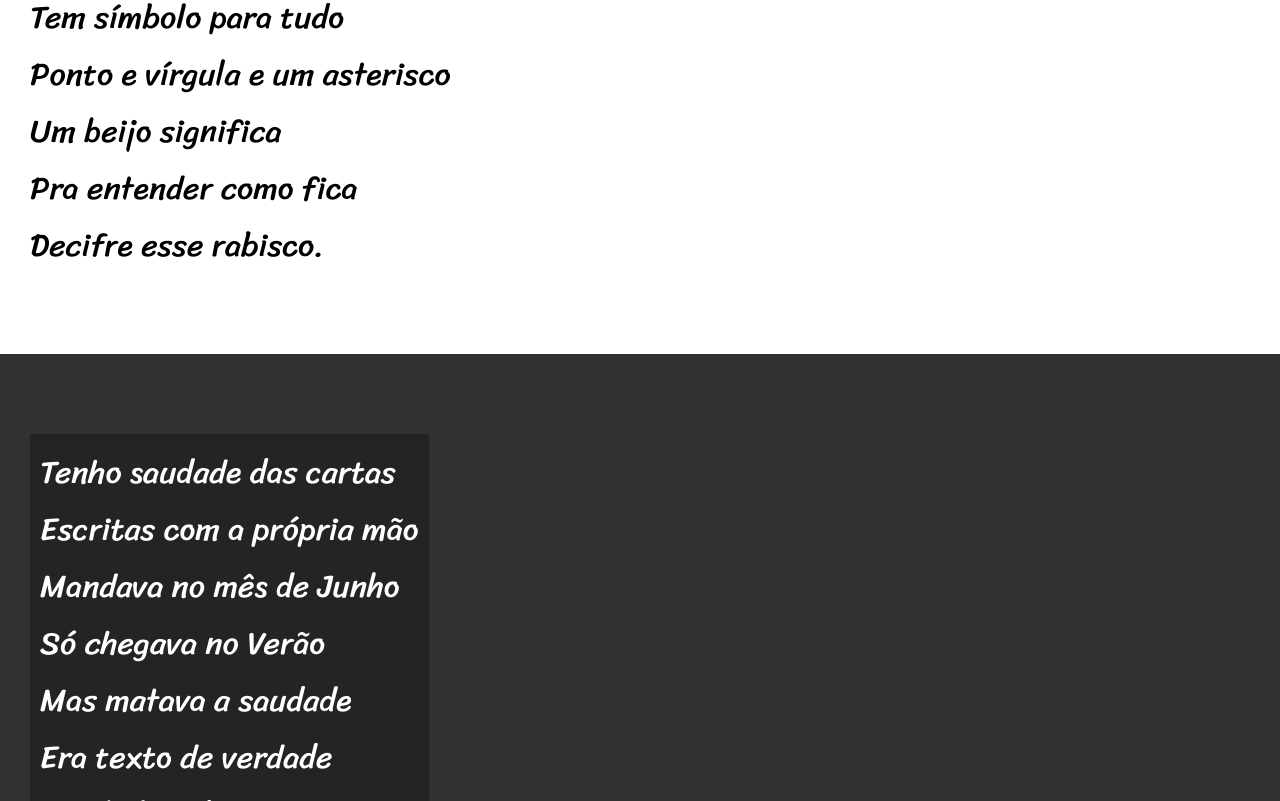
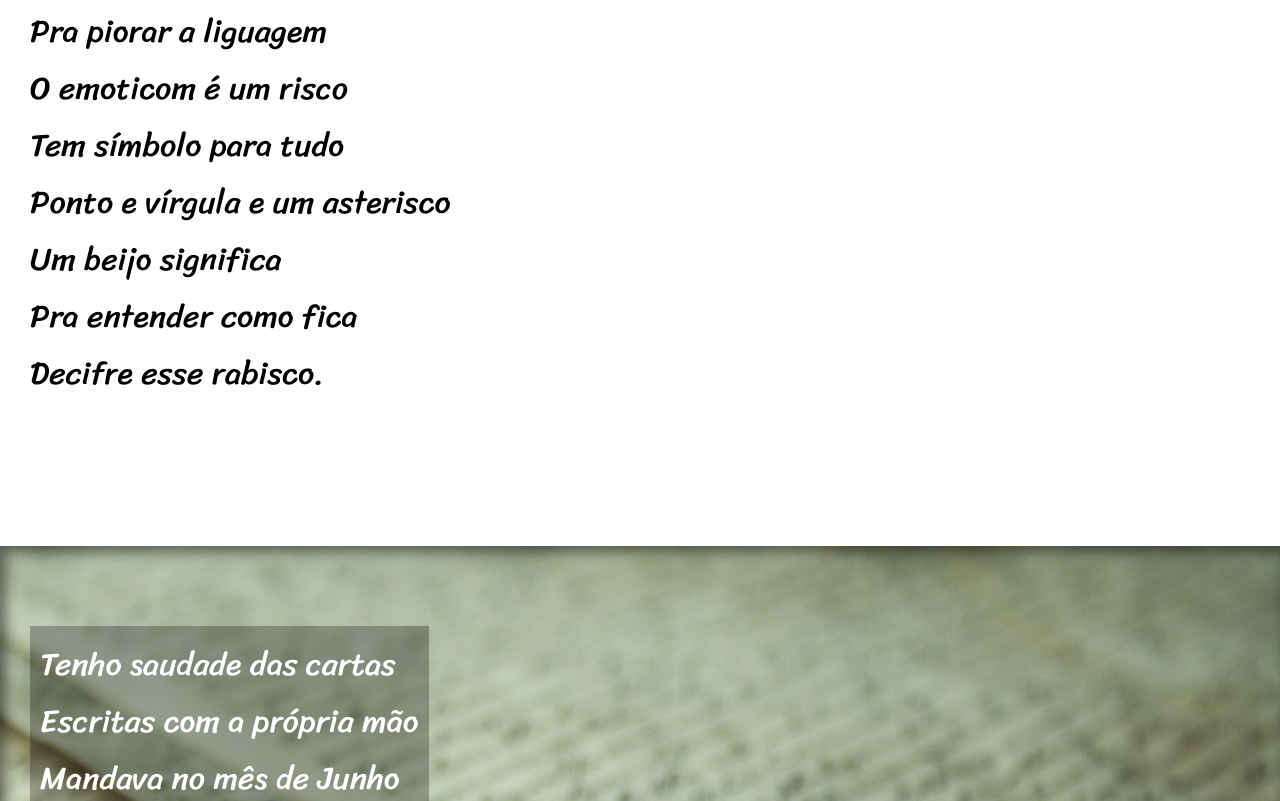
Before and after one commit to RafaelSPro/cordel-moderno, a plain HTML site: page index.html in a window 1280 px wide. Shown: the part 1999-2800 px from the top of the page. Drawn offline with Linux system fonts and the light colour scheme.

Commit message:
finalizado projeto

```diff
--- a/index.html
+++ b/index.html
@@ -30,7 +30,7 @@
         </section>
 
 
-        <section class="imagem">
+        <section class="imagem" id="imagem01">
             <p>
                 Não é mais como era antes <br>
                 É tudo abreviado <br>
@@ -68,7 +68,7 @@
 
 
 
-        <section class="imagem">
+        <section class="imagem" id="imagem02">
             <p>
                 Tenho saudade das cartas <br>
                 Escritas com a própria mão <br>
--- a/style.css
+++ b/style.css
@@ -70,6 +70,11 @@ section {
 
 }
 
+section > p {
+
+    padding-bottom: 2em;
+}
+
 section.imagem > p {
     display: inline-block;
     padding: 10px;
@@ -81,12 +86,25 @@ section.imagem > p {
 section.imagem {
     background-color: rgb(49, 49, 49);
     color: white;
+    box-shadow: inset 6px 6px 13px 0px rgba(0, 0, 0, 0.486);
+    background-attachment: fixed;
 }
 
 section.normal {
     background-color: white;
     color: black;
 
+}
+
+section#imagem01 {
+    background-image: url(imagens/background001.jpg);
+    background-position: right center;
+    background-size: cover;
+}
+
+section#imagem02 {
+    background-image: url(imagens/background002.jpg);
+    background-size: cover;
 }
 
 footer {
```
